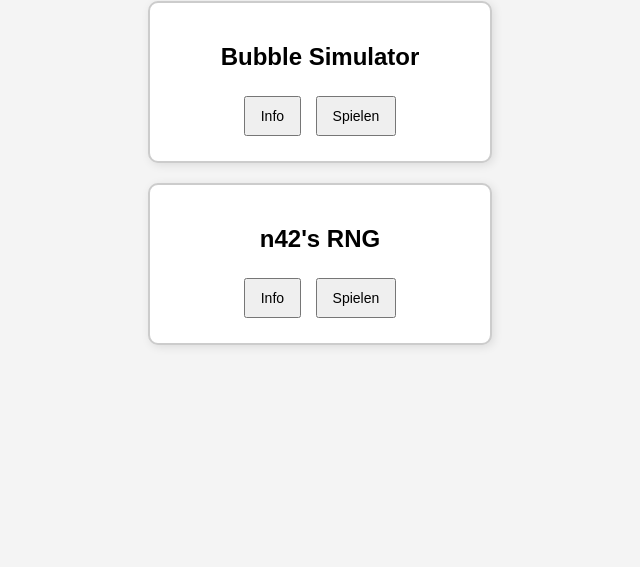
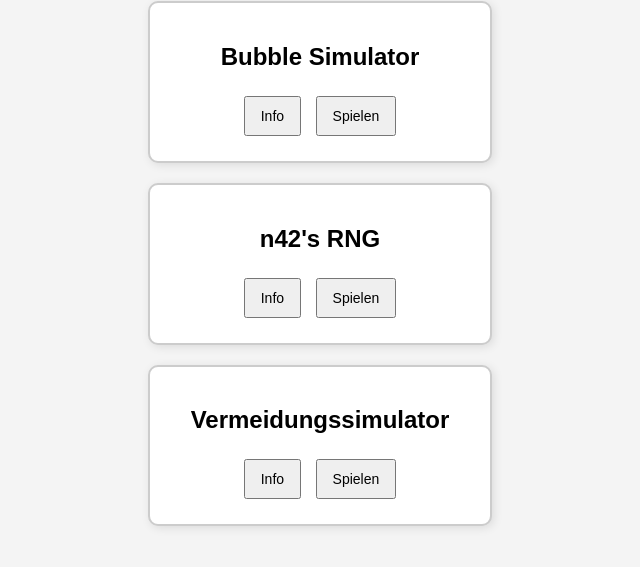
Before and after one commit to IdleGamePerson/7b_Homepage, a plain HTML site: page index.html in a window 1280 px wide. Shown: the part 107-674 px from the top of the page, without its empty margins (320-960 px from the left). Drawn offline with Linux system fonts and the light colour scheme.

Commit message:
Update index.html

```diff
--- a/index.html
+++ b/index.html
@@ -31,6 +31,16 @@
             </p>
         </div>
 
+        <!-- Spiel 3: Vermeidungssimulator -->
+        <div class="spiel">
+            <h2>Vermeidungssimulator</h2>
+            <button onclick="zeigeInfo('rng')">Info</button>
+            <button onclick="spieleSpiel('https://idlegameperson.github.io/Vermeidungssimulator/')">Spielen</button>
+            <p id="info-rng" class="infotext versteckt">
+                Vermeide den grünen Kreis mit dem roten Kreis und kaufe Upgrades, damit du noch besser wirst!
+            </p>
+        </div>
+
     </div>
 
     <script src="script.js"></script>
```
